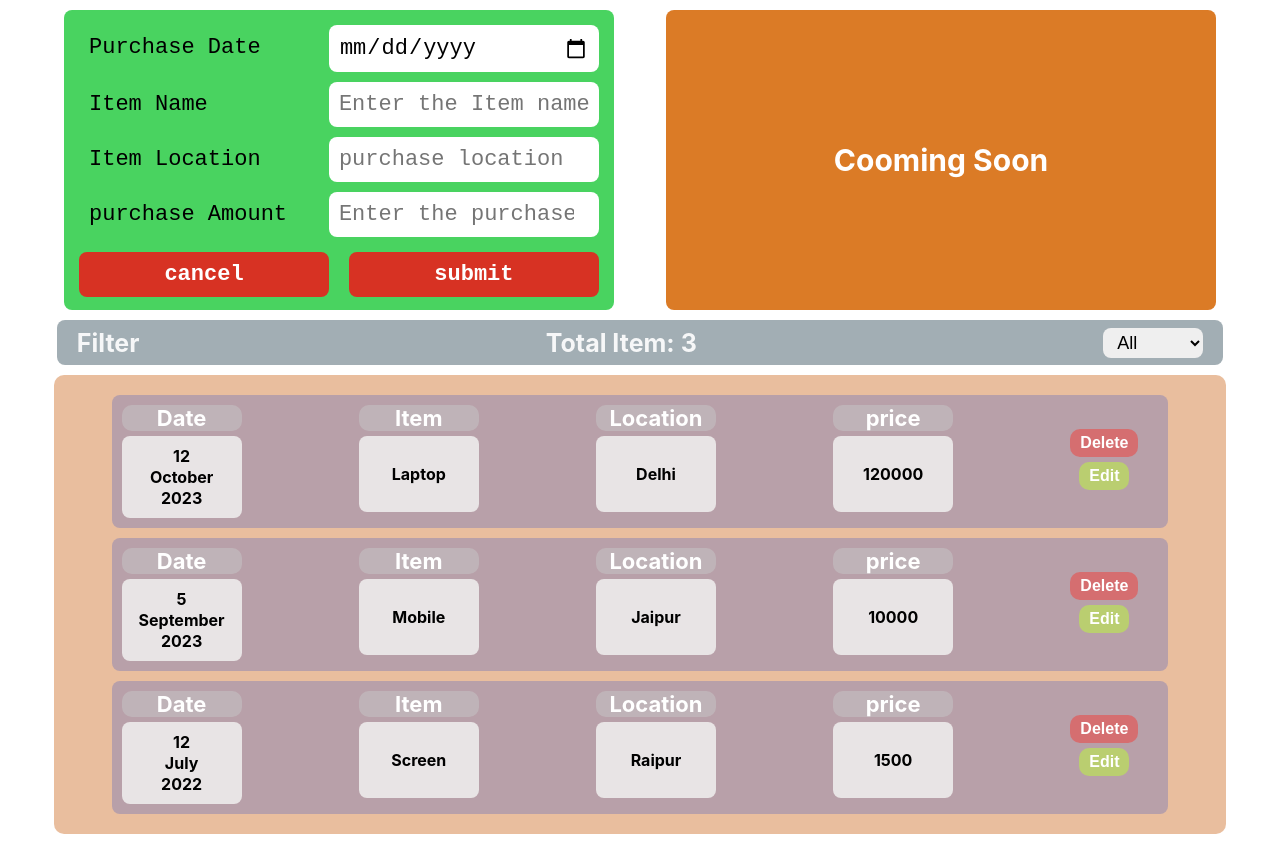
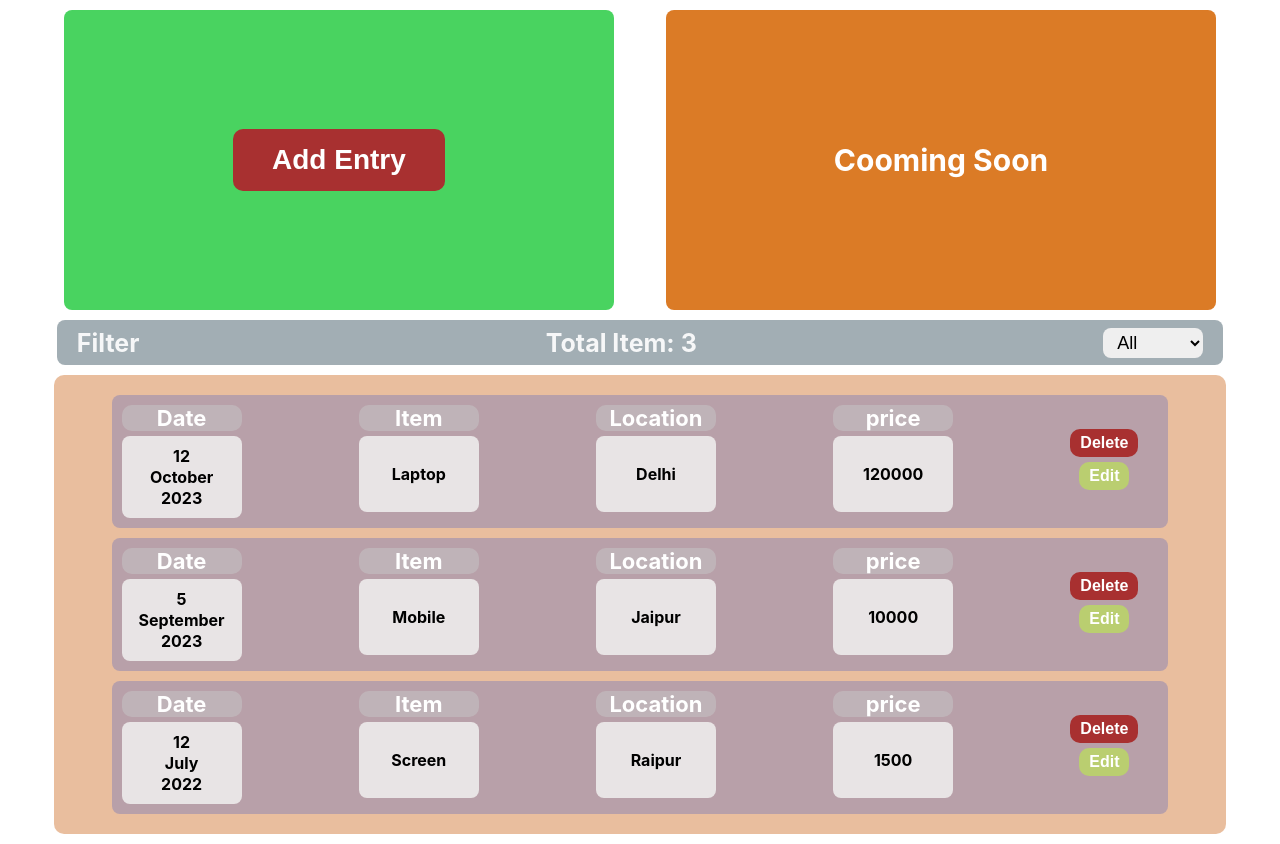
Before and after one commit to YAMITRAO/practicingProject, a React (Create React App) app: page / in a window 1280 px wide. Built offline with nearby package versions, Linux system fonts and the light colour scheme.

Commit message:
form visibility button is added

```diff
--- a/src/component/ButtonCompo/Delete.css
+++ b/src/component/ButtonCompo/Delete.css
@@ -1,3 +1,3 @@
 .deleteButton{
-    background-color: rgba(226, 89, 89, 0.7);
+    background-color: rgb(168, 48, 48);
 }
--- a/src/component/Expenseform/ExpenseForm.css
+++ b/src/component/Expenseform/ExpenseForm.css
@@ -7,3 +7,25 @@
     justify-content: space-between;
     align-items: center;
 }
+
+.formVisibility{
+    background-color: rgba(28, 200, 57, 0.8);
+    width: 46%;
+    height: 280px;
+    display: flex;
+    justify-content: center;
+    align-items: center;
+}
+
+.formVisibility > button {
+    width: 40%;
+    /* height:30px; */
+    padding:15px;
+    border: none;
+    outline: none;
+    border-radius: 10px;
+    background-color: rgb(168, 48, 48);
+    font-size: 28px;
+    font-weight: bold;
+    color:white;
+}
--- a/src/component/Expenseform/ExpenseForm.js
+++ b/src/component/Expenseform/ExpenseForm.js
@@ -3,15 +3,24 @@ import "./ExpenseForm.css";
 import Card from '../UI/Card'
 import Form from "./Form/Form";
 import ExtraInfo from "./ExtraInfo/ExtraInfo";
+import { useState } from "react";
 
 const ExpenseForm = (props) => {
     const importedData = (data) => {
        props.importedDataFromExpenseForm(data);
     }
+ const [isVisible, setIsVisible] = useState(false);
 
+ const visibilityHandler = () => setIsVisible(true);
+ const visibilityChange = () => setIsVisible(false);
     return(
         <Card className="expenseFormContainer">
-            <Form importDataFromForm={importedData} />
+            {
+                !isVisible ? <Card className="formVisibility">
+                    <button onClick={ visibilityHandler }>Add Entry</button>
+                </Card> :<Form importDataFromForm={importedData} visiblityData = { visibilityChange} />
+            }
+
             <ExtraInfo />
         </Card>
     )
--- a/src/component/Expenseform/Form/Form.css
+++ b/src/component/Expenseform/Form/Form.css
@@ -27,12 +27,12 @@
 
 .buttonDiv > input{
     cursor: pointer;
-    background-color: rgb(250, 10, 20,0.8);
+    background-color: rgb(168, 48, 48);
     color:white;
     font-weight: bold;
     margin-top: 10px;
 }
 .buttonDiv > input:hover{
     scale: 1.01;
-    background-color: rgb(250, 10, 20,0.9);
+    background-color: rgb(168, 48, 48);
 }
--- a/src/component/Expenseform/Form/Form.js
+++ b/src/component/Expenseform/Form/Form.js
@@ -66,6 +66,10 @@ const Form =(props) => {
         // console.log(formData);
     }
 
+    const cancleButtonHandler = ( ) => {
+        props.visiblityData()
+    }
+
     return(
         <Card className="formConatiner">
         <form onSubmit={ submitHandler}>
@@ -94,7 +98,7 @@ const Form =(props) => {
            </div>
 
            <div className="commonInput buttonDiv">
-           <input id="cancle" type="submit" value="cancel" />
+           <input onClick={cancleButtonHandler} id="cancle" type="submit" value="cancel" />
             <input  id="submit" type="submit" value="submit" />
            </div>
 
```
